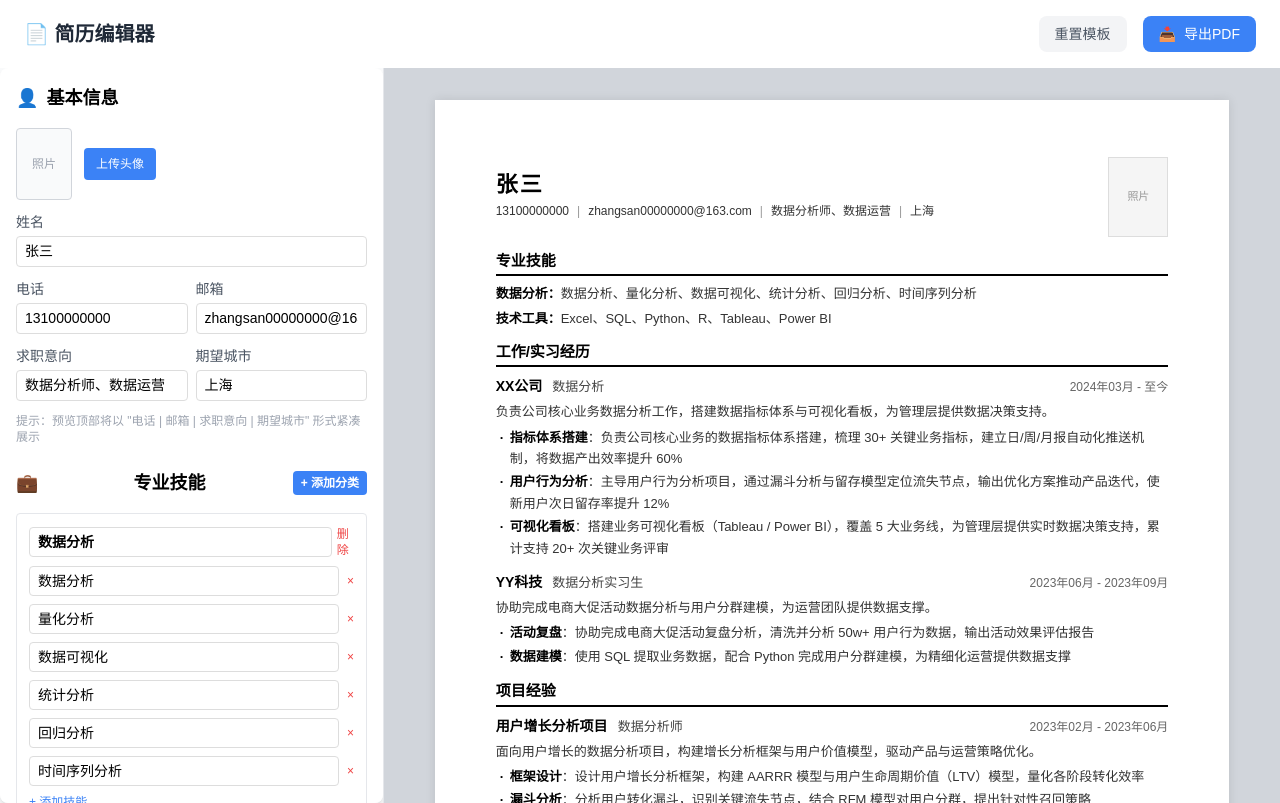
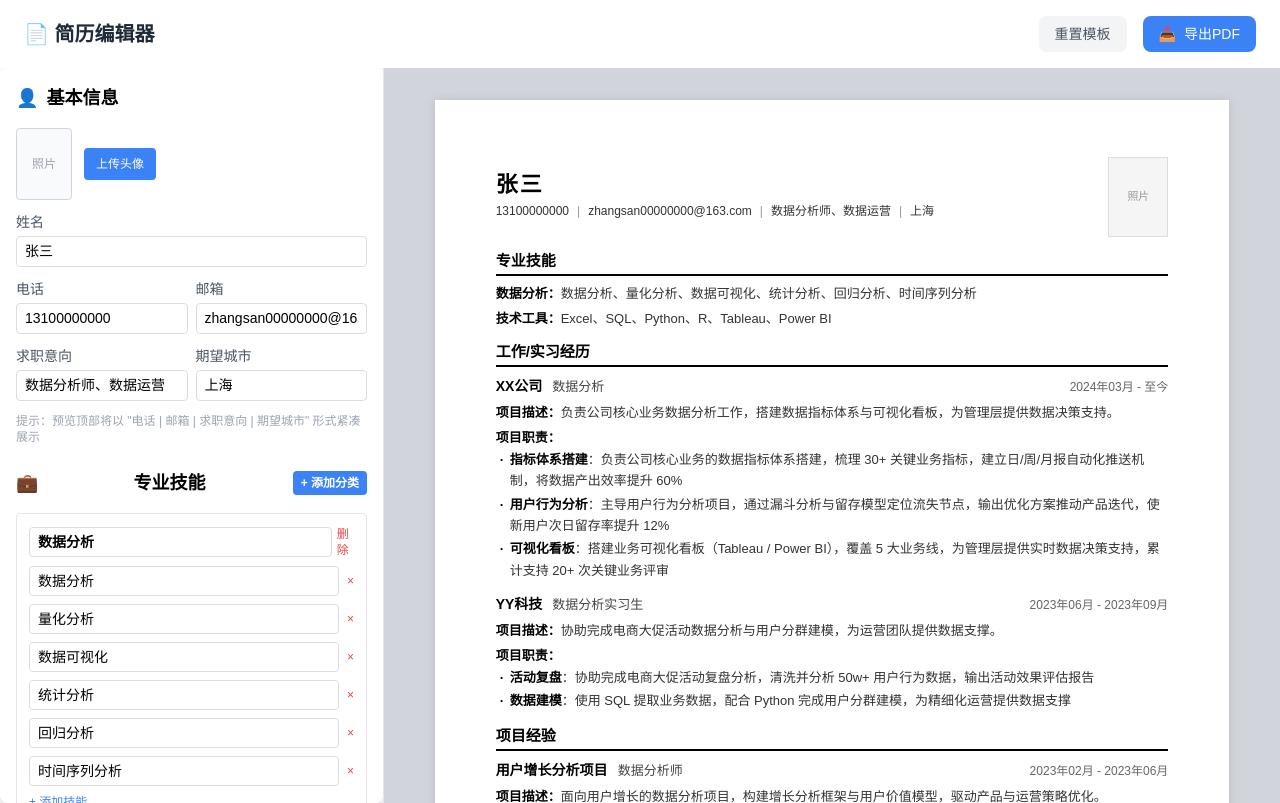
Before and after one commit to Hangua-dw666/resume-editor, a Vue app: page / in a window 1280 px wide. Built offline with nearby package versions, Linux system fonts and the light colour scheme.

Commit message:
feat: 项目描述/项目职责添加加粗小标题

```diff
--- a/src/components/ResumePreview.vue
+++ b/src/components/ResumePreview.vue
@@ -49,12 +49,18 @@
             </div>
             <span class="exp-date">{{ work.startDate }} - {{ work.endDate }}</span>
           </div>
-          <p v-if="work.summary" class="exp-summary">{{ work.summary }}</p>
-          <ul v-if="work.responsibilities && work.responsibilities.length" class="exp-desc-list">
+          <div v-if="work.summary" class="exp-sub-block">
+            <span class="sub-label">项目描述：</span>
+            <span class="exp-summary">{{ work.summary }}</span>
+          </div>
+          <div v-if="work.responsibilities && work.responsibilities.length" class="exp-sub-block">
+            <span class="sub-label">项目职责：</span>
+            <ul class="exp-desc-list">
               <li v-for="(resp, idx) in work.responsibilities" :key="idx">
                 <span v-html="formatDesc(resp)"></span>
               </li>
             </ul>
+          </div>
         </div>
       </div>
     </section>
@@ -71,12 +77,18 @@
             </div>
             <span class="exp-date">{{ project.startDate }} - {{ project.endDate }}</span>
           </div>
-          <p v-if="project.summary" class="exp-summary">{{ project.summary }}</p>
-          <ul v-if="project.responsibilities && project.responsibilities.length" class="exp-desc-list">
+          <div v-if="project.summary" class="exp-sub-block">
+            <span class="sub-label">项目描述：</span>
+            <span class="exp-summary">{{ project.summary }}</span>
+          </div>
+          <div v-if="project.responsibilities && project.responsibilities.length" class="exp-sub-block">
+            <span class="sub-label">项目职责：</span>
+            <ul class="exp-desc-list">
               <li v-for="(resp, idx) in project.responsibilities" :key="idx">
                 <span v-html="formatDesc(resp)"></span>
               </li>
             </ul>
+          </div>
         </div>
       </div>
     </section>
@@ -277,11 +289,20 @@ const formatDesc = (desc) => {
   flex-shrink: 0;
 }
 
+.exp-sub-block {
+  margin-top: 4px;
+}
+
+.sub-label {
+  font-weight: 700;
+  font-size: 13px;
+  color: #000;
+}
+
 .exp-summary {
   font-size: 13px;
   line-height: 1.65;
   color: #333;
-  margin: 2px 0 4px 0;
 }
 
 .exp-desc-list {
```
Lines whose indentation alone changed are shown as unchanged.
